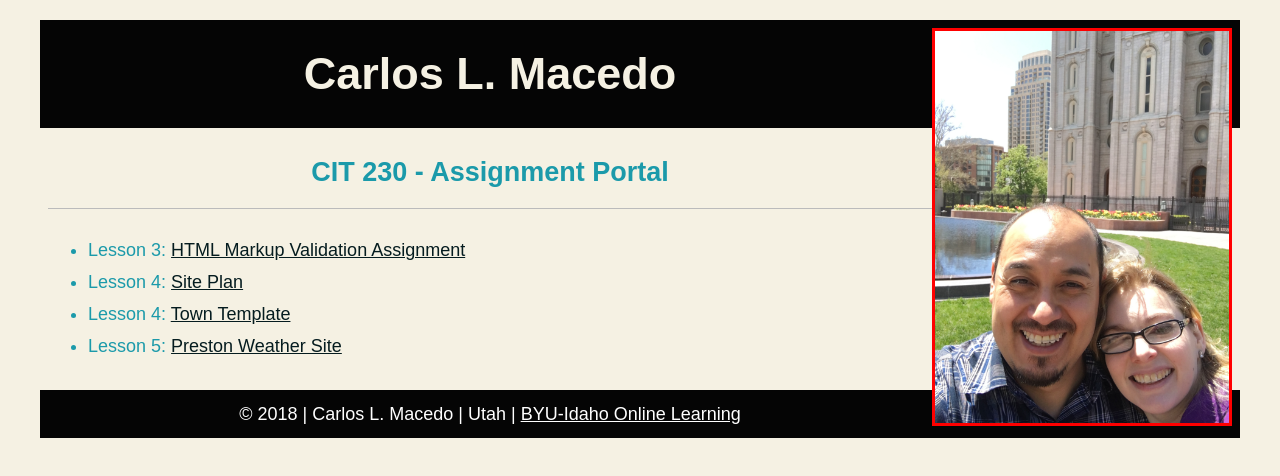
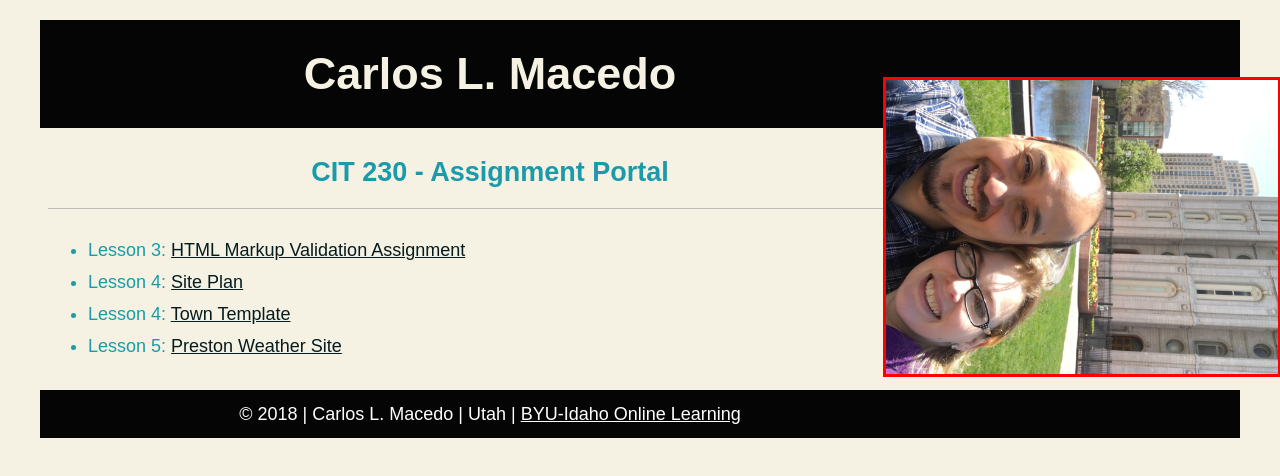
Before and after one commit to Macedo-Carlos/mac17028.github.io, a plain HTML site: page index.html in a window 1280 px wide. Drawn offline with Linux system fonts and the light colour scheme.

Commit message:
Rotate picture

```diff
--- a/styles/main.css
+++ b/styles/main.css
@@ -46,6 +46,9 @@ header img {
     height: auto;
     float: right;
     border: 3px solid red;
+    -ms-transform: rotate(90deg); /* IE 9 */
+    -webkit-transform: rotate(90deg); /* Safari 3-8 */
+    transform: rotate(90deg);
 }
 
 footer {
```
